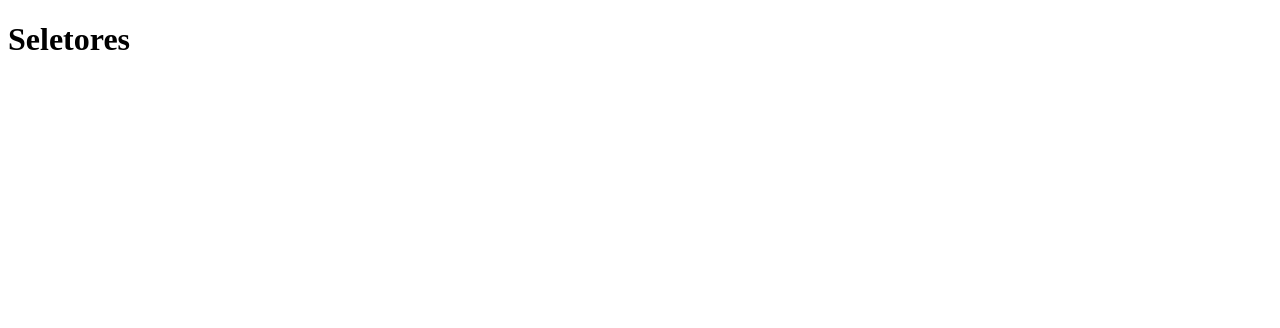
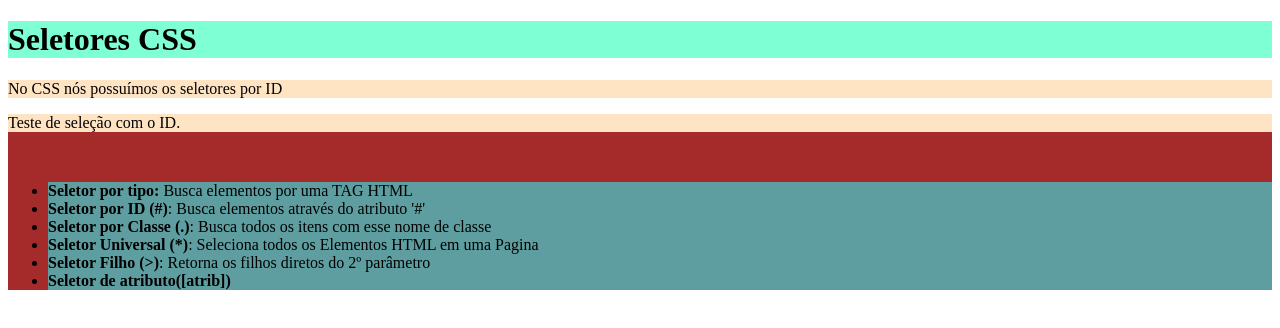
Before and after one commit to FilipeRosar/CSS.Aprofundamento, a plain HTML site: page exer01-DIO/index.html in a window 1280 px wide. Drawn offline with Linux system fonts and the light colour scheme.

Commit message:
Exercicio CSS DIO

```diff
--- a/exer01-DIO/assets/style.css
+++ b/exer01-DIO/assets/style.css
@@ -0,0 +1,15 @@
+@charset "UTF-8";
+
+h1{
+    background-color: aquamarine;
+}
+p{
+    background-color: bisque ;
+}
+div{
+    background-color: brown ;
+
+}
+li{
+    background-color: cadetblue;
+}
--- a/exer01-DIO/index.html
+++ b/exer01-DIO/index.html
@@ -3,10 +3,25 @@
 <head>
     <meta charset="UTF-8">
     <meta name="viewport" content="width=device-width, initial-scale=1.0">
-    <title>Document</title>
+    <title>Seletores CSS</title>
     <link rel="stylesheet" href="assets/style.css">
 </head>
 <body>
-    <h1>Seletores</h1>
+    <h1>Seletores CSS</h1>
+    <p>No CSS nós possuímos os seletores por ID</p>
+    <div>
+        <p id="selecaoID">Teste de seleção com o ID.</p><br/>
+        <!--        Aqui vamos usar a tag span para selecionar um elemento pelo seu atributo "id".-->
+        <!--        O valor do atributo deve ser igual ao que está no código fonte da página HTML.-->
+        <ul>
+            <li><b>Seletor por tipo:</b> Busca elementos por uma TAG HTML</li>
+            <li><b>Seletor por ID (#)</b>: Busca elementos através do atributo '#'</li>
+            <li><b>Seletor por Classe (.)</b>: Busca todos os itens com esse nome de classe</li>
+            <li><b>Seletor Universal (*)</b>: Seleciona todos os Elementos HTML em uma Pagina</li>
+            <li><b>Seletor Filho (>)</b>: Retorna os filhos diretos do 2º parâmetro</li>
+            <li><b>Seletor de atributo([atrib])</b> </li>
+
+        </ul>
+    </div>
 </body>
 </html>
--- /dev/null
+++ b/exerc02-DIO/assets/style/style.css
@@ -0,0 +1,7 @@
+
+.texto,h1#link_referencia{
+    color: red;
+}
+h1, [id^="botao"]{
+    background: red;
+}
```
Also changed, not shown: exerc02-DIO/index.html (added, +22 -0 lines).
